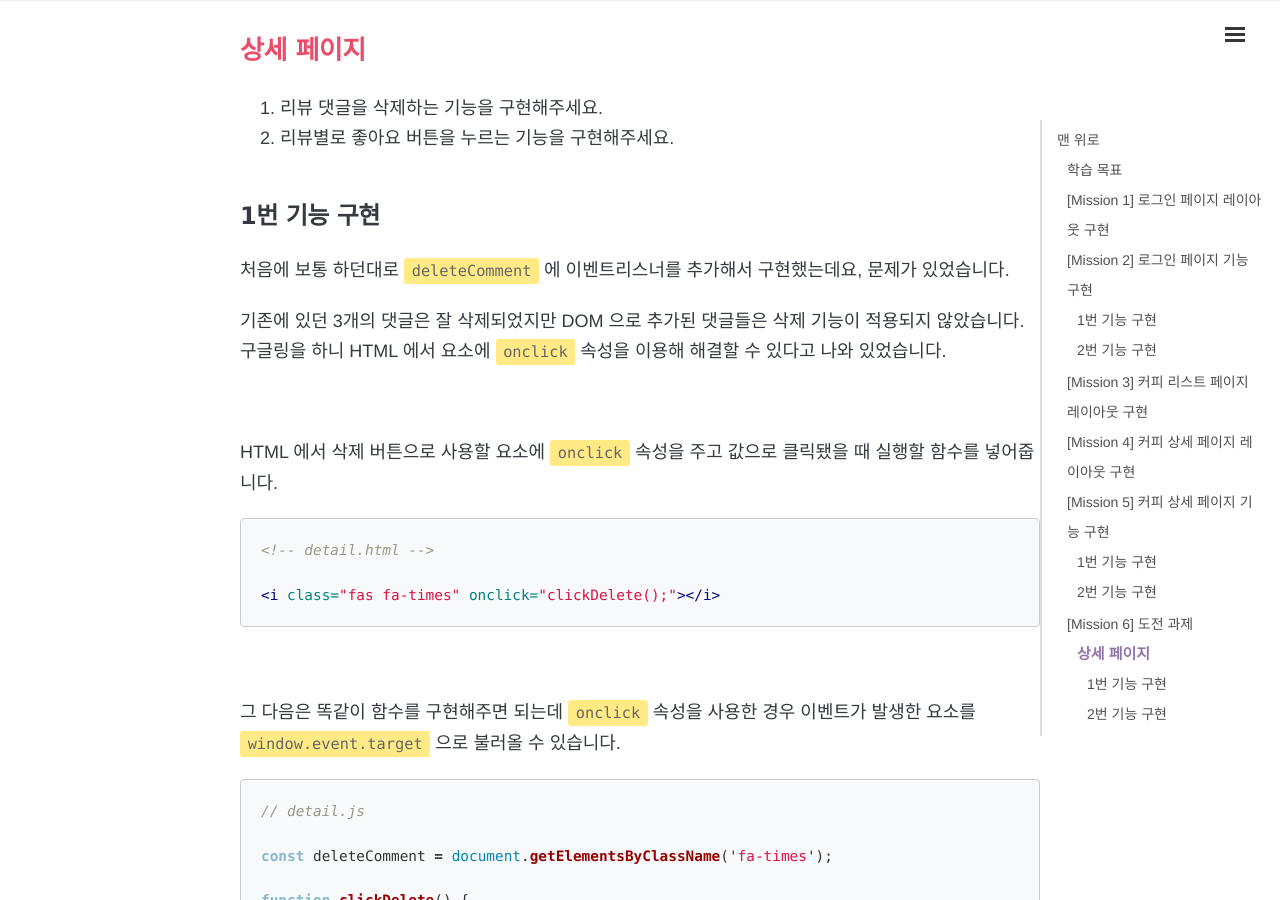
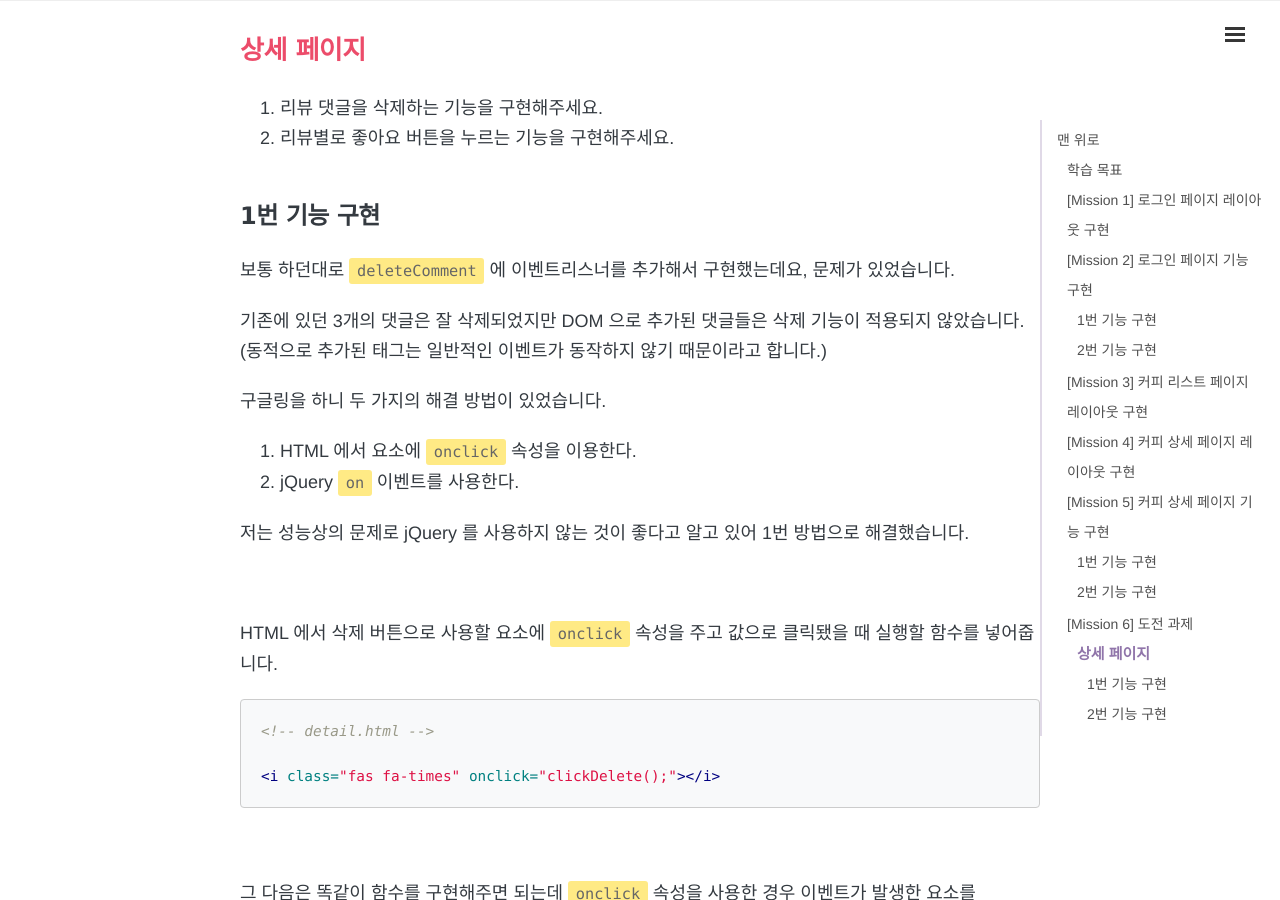
Before and after one commit to 1day1commit/1day1commit.github.io, a Jekyll site: the page built from _posts/WeCode/2021-11-24-wecode-09.md, in a window 1280 px wide and 900 px high, scrolled down 10175 px. Built offline with Jekyll 4.4.1, drawn with Linux system fonts in a browser that asks for light colours; nearby versions of some CDN libraries; comment, search, counter and statistics services are not loaded.

Commit message:
포스트 수정

```diff
--- a/_posts/WeCode/2021-11-24-wecode-09.md
+++ b/_posts/WeCode/2021-11-24-wecode-09.md
@@ -336,9 +336,16 @@
 
 ### 1번 기능 구현&nbsp;&nbsp;
 
-처음에 보통 하던대로 `deleteComment` 에 이벤트리스너를 추가해서 구현했는데요, 문제가 있었습니다.
+보통 하던대로 `deleteComment` 에 이벤트리스너를 추가해서 구현했는데요, 문제가 있었습니다.
 
-기존에 있던 3개의 댓글은 잘 삭제되었지만 DOM 으로 추가된 댓글들은 삭제 기능이 적용되지 않았습니다. 구글링을 하니 HTML 에서 요소에 `onclick` 속성을 이용해 해결할 수 있다고 나와 있었습니다.
+기존에 있던 3개의 댓글은 잘 삭제되었지만 DOM 으로 추가된 댓글들은 삭제 기능이 적용되지 않았습니다. (동적으로 추가된 태그는 일반적인 이벤트가 동작하지 않기 때문이라고 합니다.)
+
+구글링을 하니 두 가지의 해결 방법이 있었습니다.
+
+1. HTML 에서 요소에 `onclick` 속성을 이용한다.
+2. jQuery `on` 이벤트를 사용한다.
+
+저는 성능상의 문제로 jQuery 를 사용하지 않는 것이 좋다고 알고 있어 1번 방법으로 해결했습니다.
 
 <br>
 
```
